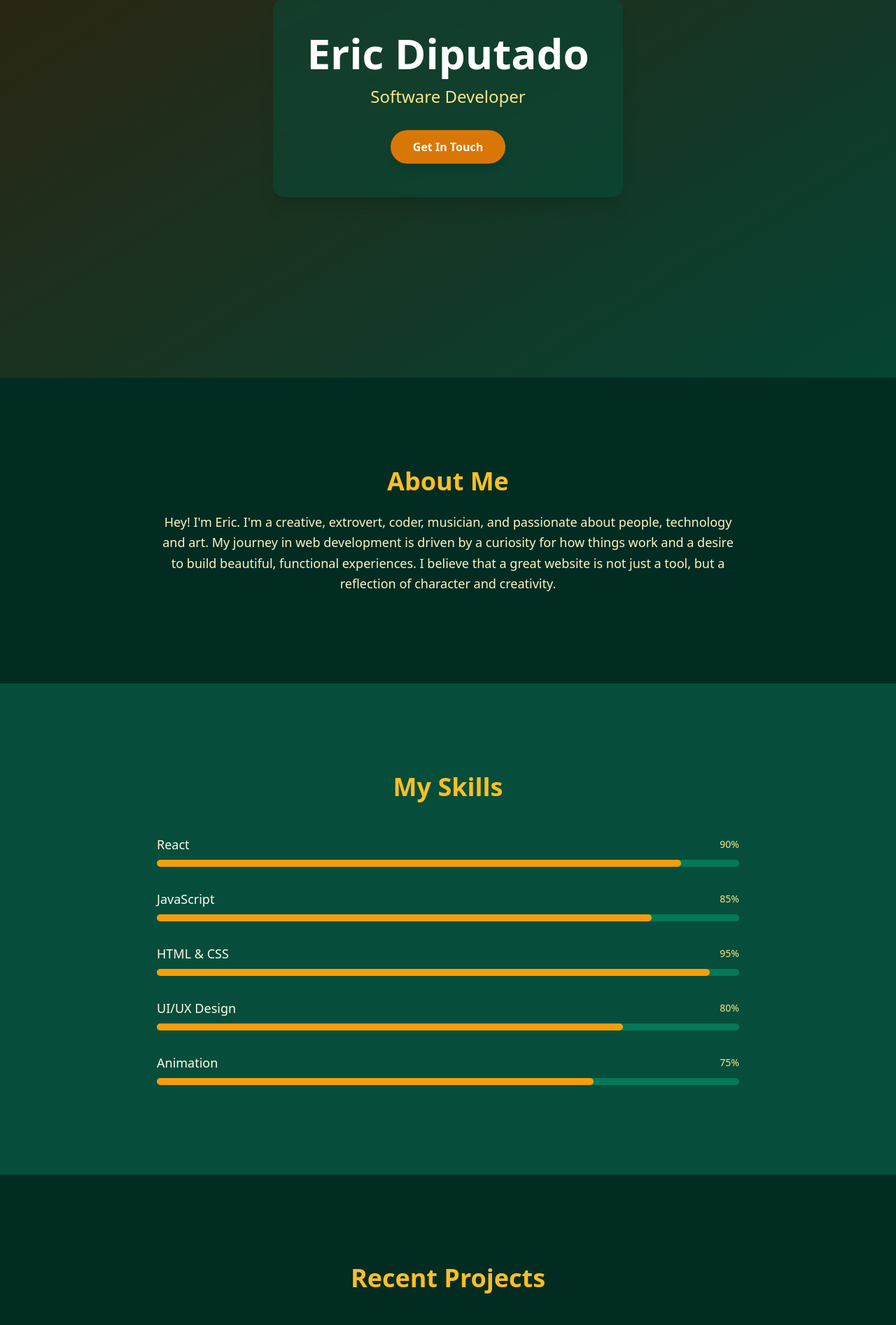
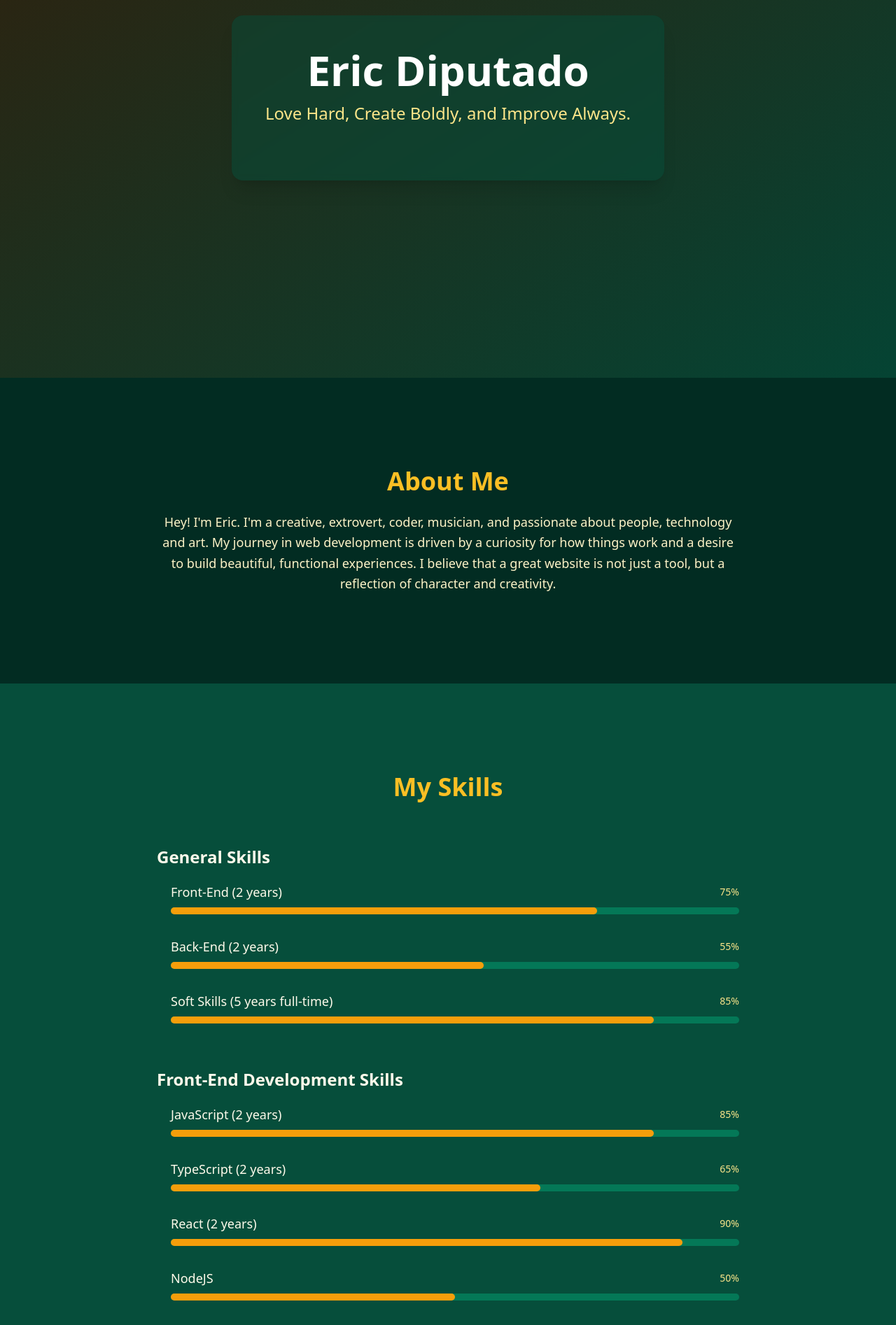
Before and after one commit to EricDiputado/eric-diputado, a React (Vite) app: page / in a window 1280 px wide. Shown: the part 260-2154 px from the top of the page at 70% size. Built offline with nearby package versions, Linux system fonts and the light colour scheme.

Commit message:
updated skills

```diff
--- a/src/App.css
+++ b/src/App.css
@@ -23,3 +23,7 @@
 .animate-fade-in-up.delay-400 {
   animation-delay: 0.4s;
 }
+
+.clickable {
+  cursor: pointer;
+}
--- a/src/App.tsx
+++ b/src/App.tsx
@@ -7,49 +7,15 @@ import ProjectsSection from './sections/ProjectsSection.tsx';
 import SkillsSection from './sections/SkillsSection.tsx';
 import AboutSection from './sections/AboutSection.tsx';
 import HeroSection from './sections/HeroSection.tsx';
-
-// Data for the sections
-export const personalData = {
-    name: 'Eric Diputado',
-    title: 'Software Developer',
-    about: "Hey! I'm Eric. I'm a creative, extrovert, coder, musician, and passionate about people, technology and art.\nMy journey in web development is driven by a curiosity for how things work and a desire to build beautiful, functional experiences. I believe that a great website is not just a tool, but a reflection of character and creativity.",
-    skills: [
-        { name: 'React', level: '90%' },
-        { name: 'JavaScript', level: '85%' },
-        { name: 'HTML & CSS', level: '95%' },
-        { name: 'UI/UX Design', level: '80%' },
-        { name: 'Animation', level: '75%' },
-    ],
-    projects: [
-        {
-            id: 1,
-            title: 'Project Alpha',
-            description: 'A responsive web application built with React and Tailwind CSS.',
-            tech: ['React', 'Tailwind CSS', 'JavaScript'],
-            link: '#',
-        },
-        {
-            id: 2,
-            title: 'Art Portfolio',
-            description: 'An interactive portfolio showcasing digital art and animations.',
-            tech: ['HTML', 'CSS', 'JavaScript', 'GSAP'],
-            link: '#',
-        },
-    ],
-    contact: {
-        email: 'your.email@example.com',
-        linkedin: 'your-linkedin-profile',
-        github: 'your-github-profile',
-    },
-};
+import personalData from './information/personalData.tsx';
 
 const App = () => {
-    const [, setActiveSection] = useState('home');
+    const [activeSection, setActiveSection] = useState('intro');
 
     return (
         <div className="bg-emerald-950 text-amber-50 min-h-screen font-sans antialiased">
             <Header personalData={personalData} setActiveSection={setActiveSection} />
-            <HeroSection personalData={personalData} />
+            <HeroSection activeSection={activeSection} setActiveSection={setActiveSection} />
             <AboutSection personalData={personalData} />
             <SkillsSection personalData={personalData} />
             <ProjectsSection personalData={personalData} />
--- /dev/null
+++ b/src/information/personalData.tsx
@@ -0,0 +1,80 @@
+// Data for the sections
+
+export default {
+    name: 'Eric Diputado',
+    title: 'Software Developer',
+    about: "Hey! I'm Eric. I'm a creative, extrovert, coder, musician, and passionate about people, technology and art.\nMy journey in web development is driven by a curiosity for how things work and a desire to build beautiful, functional experiences. I believe that a great website is not just a tool, but a reflection of character and creativity.",
+    categorizedSkills: [
+        {
+            categoryName: "General Skills",
+            skills: [
+                { name: 'Front-End (2 years)', level: '75%' },
+                { name: 'Back-End (2 years)', level: '55%' },
+                { name: 'Soft Skills (5 years full-time)', level: '85%' }
+            ],
+        },
+        {
+            categoryName: "Front-End Development Skills",
+            skills: [
+                { name: 'JavaScript (2 years)', level: '85%' },
+                { name: 'TypeScript (2 years)', level: '65%' },
+                { name: 'React (2 years)', level: '90%' },
+                { name: 'NodeJS', level: '50%' },
+                { name: 'HTML & CSS (2 years)', level: '95%' },
+                { name: 'Tailwind', level: '60%' },
+                { name: 'Bootstrap (2 years)', level: '75%' },
+            ],
+        },
+        {
+            categoryName: "Back-End Development Skills",
+            skills: [
+                { name: 'Java (2 years)', level: '75%' },
+                { name: 'Java SpringBoot (2 years)', level: '65%' },
+                { name: 'Python', level: '65%' },
+                { name: 'Agile Project Management (2 years)', level: '75%' },
+                { name: 'Unit Testing (2 years)', level: '70%' },
+                { name: 'Git Version Control (2 years)', level: '70%' },
+            ],
+        },
+        {
+            categoryName: "Other Development Skills",
+            skills: [
+                { name: 'Agile Project Management (2 years professionally)', level: '75%' },
+                { name: 'Unit Testing (2 years professionally)', level: '70%' },
+                { name: 'Git Version Control (2 years professionally)', level: '70%' },
+            ],
+        },
+        {
+            categoryName: "Soft Skills",
+            skills: [
+                { name: 'Problem Solving (7 years)', level: '90%' },
+                { name: 'Teamwork (7 years)', level: '80%' },
+                { name: 'Adaptability (5 years)', level: '85%' },
+                { name: 'Leadership (10+ years)', level: '85%' },
+                { name: 'Communication (5 years)', level: '80%' },
+
+            ],
+        },
+    ],
+    projects: [
+        {
+            id: 1,
+            title: 'Project Alpha',
+            description: 'A responsive web application built with React and Tailwind CSS.',
+            tech: ['React', 'Tailwind CSS', 'JavaScript'],
+            link: '#',
+        },
+        {
+            id: 2,
+            title: 'Art Portfolio',
+            description: 'An interactive portfolio showcasing digital art and animations.',
+            tech: ['HTML', 'CSS', 'JavaScript', 'GSAP'],
+            link: '#',
+        },
+    ],
+    contact: {
+        email: 'ericdiputado@gmail.com',
+        linkedin: 'your-linkedin-profile',
+        github: 'your-github-profile',
+    },
+};
--- a/src/sections/HeroSection.tsx
+++ b/src/sections/HeroSection.tsx
@@ -1,22 +1,25 @@
-export default ({ personalData }: { personalData: any }) => (
+
+
+export default ({activeSection, setActiveSection}:{activeSection: string, setActiveSection: any}) => (
     <section
         id="home"
-        className="relative h-screen flex flex-col justify-center items-center text-center p-4 md:p-8"
+        className="relative h-screen flex flex-col justify-center items-center text-center p-4 md:p-8 clickable"
+        onClick={() => setActiveSection("home")}
     >
         <div className="absolute inset-0 bg-gradient-to-br from-amber-950 to-emerald-900 opacity-70 z-0"></div>
-        <div className="relative z-10 p-6 md:p-12 rounded-2xl bg-emerald-900 bg-opacity-50 backdrop-blur-sm shadow-xl max-w-4xl mx-auto">
+        <div className="relative z-10 p-6 md:p-12 rounded-2xl bg-emerald-900 bg-opacity-50 backdrop-blur-sm shadow-xl max-w-5xl mx-auto hover:scale-105 transition-transform duration-300">
             <h1 className="text-4xl md:text-6xl font-extrabold text-white leading-tight mb-4 animate-fade-in-up">
-                {personalData.name}
+                Eric Diputado
             </h1>
             <p className="text-xl md:text-2xl font-light text-amber-200 mb-8 animate-fade-in-up delay-200">
-                {personalData.title}
+                Love Hard, Create Boldly, and Improve Always.
             </p>
-            <a
+            {/* <a
                 href="#contact"
                 className="inline-block bg-amber-600 text-white font-bold py-3 px-8 rounded-full shadow-lg hover:bg-amber-700 transform hover:scale-105 transition-all duration-300 animate-fade-in-up delay-400"
             >
                 Get In Touch
-            </a>
+            </a> */}
         </div>
     </section>
 );
--- a/src/sections/SkillsSection.tsx
+++ b/src/sections/SkillsSection.tsx
@@ -5,9 +5,23 @@ export default ({ personalData }: { personalData: any }) => (
             <h2 className="text-3xl md:text-4xl font-bold text-amber-400 mb-12 text-center">
                 My Skills
             </h2>
-            <div className="space-y-8">
-                {personalData.skills.map((skill: any) => (
-                    <div key={skill.name}>
+            {personalData.categorizedSkills.map(({ categoryName, skills }: { categoryName: string, skills: Array<any> }) => (
+                <div className="mt-16">
+                    <h3 className="text-2xl font-bold text-amber-50 mb-5">
+                        {categoryName}
+                    </h3>
+                    <div className="space-y-8 ml-5">
+                        {skills.map((skill: any) => (
+                            skillComponent({ skill })
+                        ))}
+                    </div>
+                </div>
+            ))}
+        </div>
+    </section>
+);
+
+const skillComponent = ({ skill }: { skill: any }) => <div key={skill.name}>
     <div className="flex justify-between items-center mb-2">
         <span className="text-lg text-amber-50 font-medium">{skill.name}</span>
         <span className="text-sm text-amber-200">{skill.level}</span>
@@ -19,8 +33,3 @@ export default ({ personalData }: { personalData: any }) => (
         ></div>
     </div>
 </div>
-                ))}
-            </div>
-        </div>
-    </section>
-);
```
Lines whose indentation alone changed are shown as unchanged.
